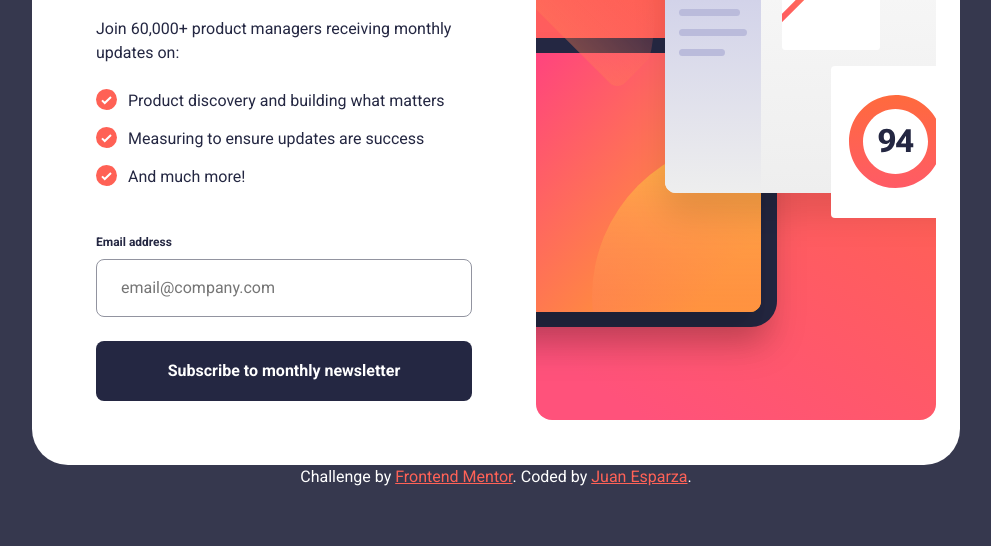
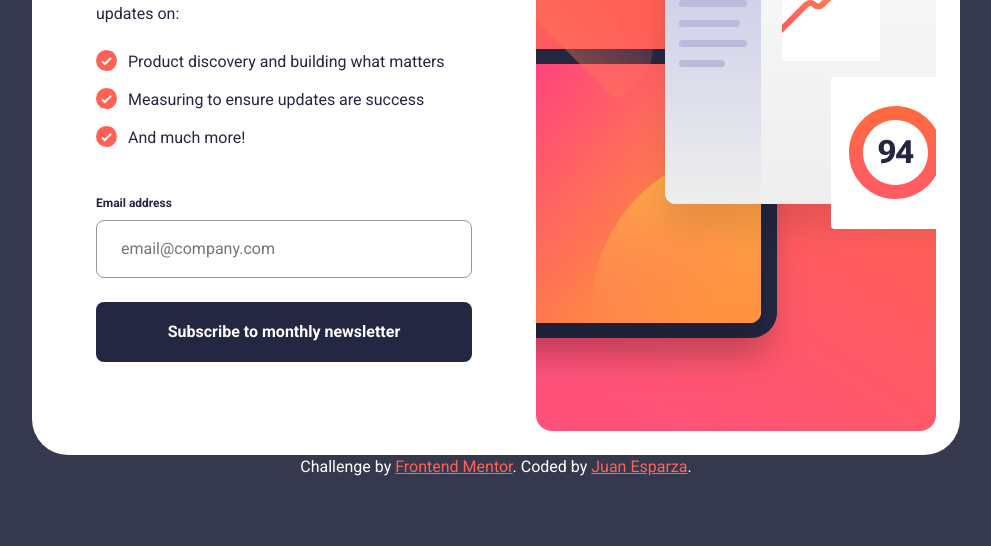
Before and after one commit to JEWebDev/newsletter-signup, a plain HTML site: page index.html in a window 1280 px wide. Shown: the part 254-800 px from the top of the page, without its empty margins (144-1135 px from the left). Drawn offline with Linux system fonts and the light colour scheme.

Commit message:
Fix padding of description

```diff
--- a/style.css
+++ b/style.css
@@ -273,7 +273,7 @@ body {
 
     section {
       padding-left: 4rem;
-      padding-top: 5.125rem;
+      padding-top: 2rem;
       padding-right: 0;
       max-width: 100%;
 
```
